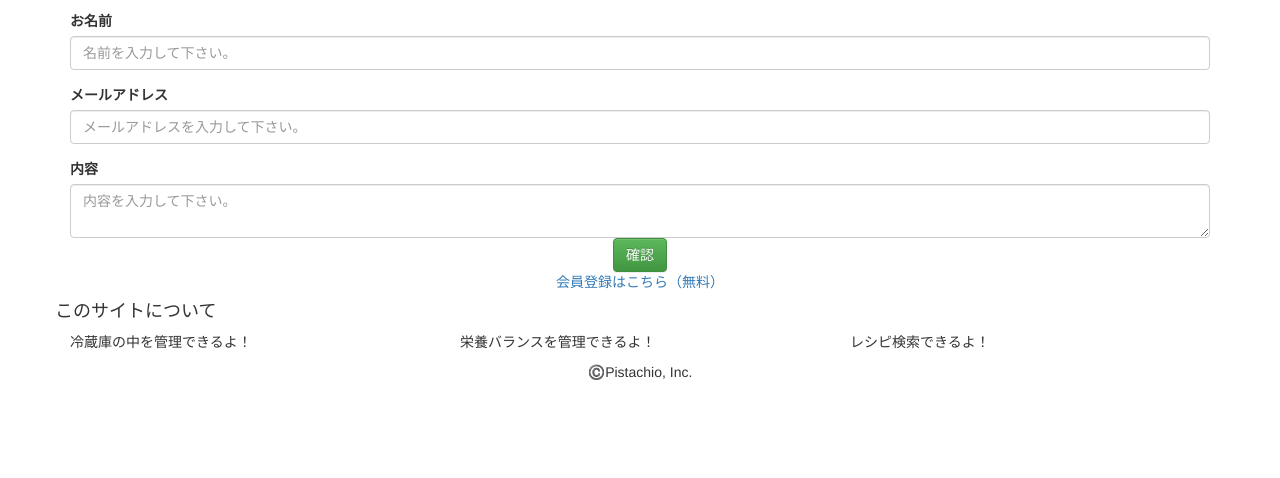
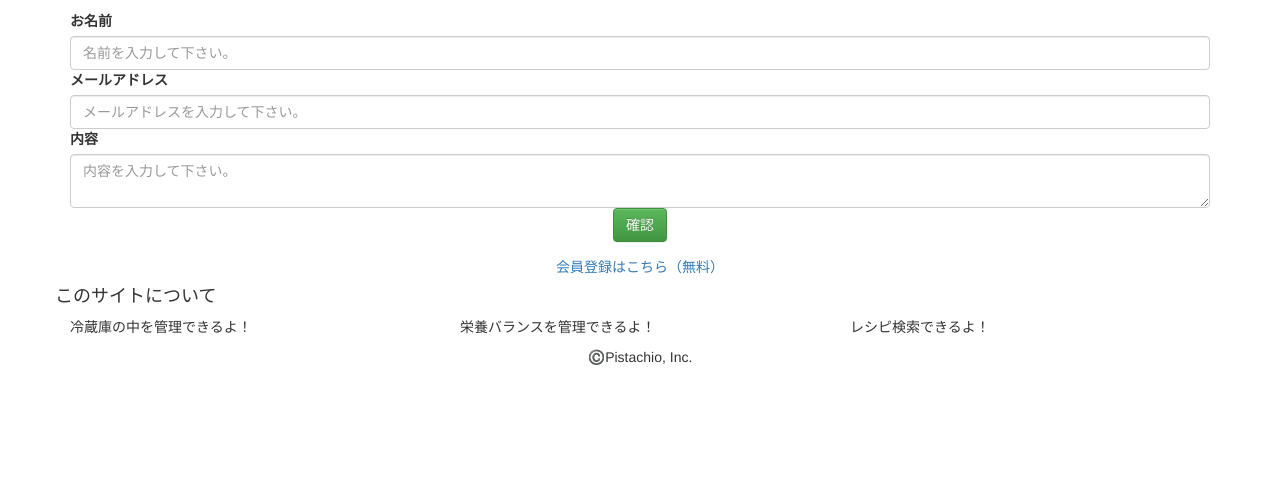
Before and after one commit to Geniuswebinc/soshikara, a PHP site: page / in a window 1280 px wide. Shown: the part 225-703 px from the top of the page. Run offline with PHP 8.4, Linux system fonts and the light colour scheme.

Commit message:
#9 form-groupの位置の変更

```diff
--- a/contact_form/index.php
+++ b/contact_form/index.php
@@ -38,19 +38,21 @@
 
                     <form>
                         <div class="form-group">
+                            <div class="txtbox">
                                 <label for="InputName">お名前</label>
                                 <input type="user_name" class="form-control" id="InputName" placeholder="名前を入力して下さい。">
                             </div>
-                        <div class="form-group">
+                            <div class="txtbox">
                                 <label for="InputEmail">メールアドレス</label>
                                 <input type="email" class="form-control" id="InputEmail" placeholder="メールアドレスを入力して下さい。">
                             </div>
-                        <div class="from-group">
+                            <div class="txtbox">
                                 <label for="InputTextarea">内容</label>
                                 <textarea class="form-control" name="content" id="InputTextarea" placeholder="内容を入力して下さい。"></textarea>
                             </div>
                             <div class="confirm text-center">
                                 <input type="submit" value="確認" class="btn btn-success">
+                            </div>
                         </div>
                     </form>
                 </div>
```
Lines whose indentation alone changed are shown as unchanged.
